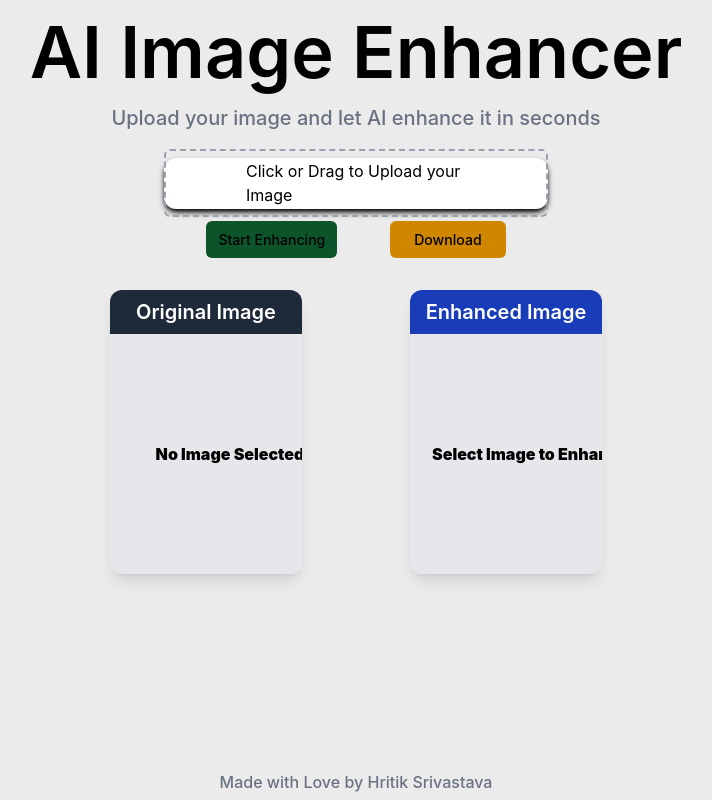
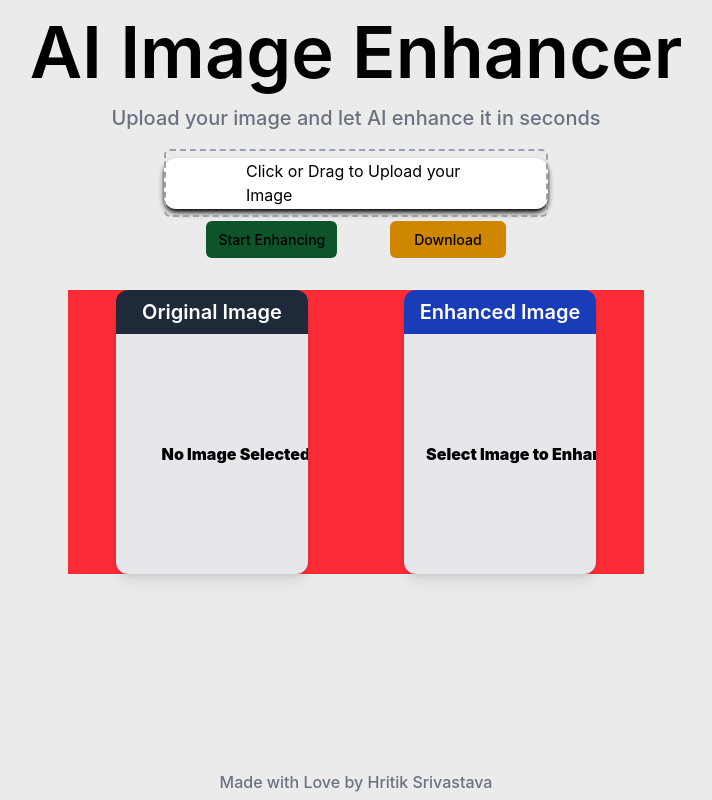
Before and after one commit to Arpit9320/ai-image-enhancer, a React (Vite) app: page / in a window 1280 px wide. Shown: the whole page, without its empty margins (284-996 px from the left). Built offline with nearby package versions, Linux system fonts and the light colour scheme; no server answers.

Commit message:
Improve image holder UI

```diff
--- a/src/components/ImageContainer.jsx
+++ b/src/components/ImageContainer.jsx
@@ -10,7 +10,7 @@ const ImageContainer = () => {
 
 
   return (
-    <div className='mt-8 grid grid-cols-1 md:grid-cols-2 gap-6 lg:w-full max-w-xl w-[85%] justify-center lg:mr-0 mr-5'>
+    <div className='mt-8 grid grid-cols-1 md:grid-cols-2 lg:gap-0 gap-6 w-[85%] max-w-xl mx-auto bg-red-500 place-items-center'>
 
       {/* original image */}
 
```
